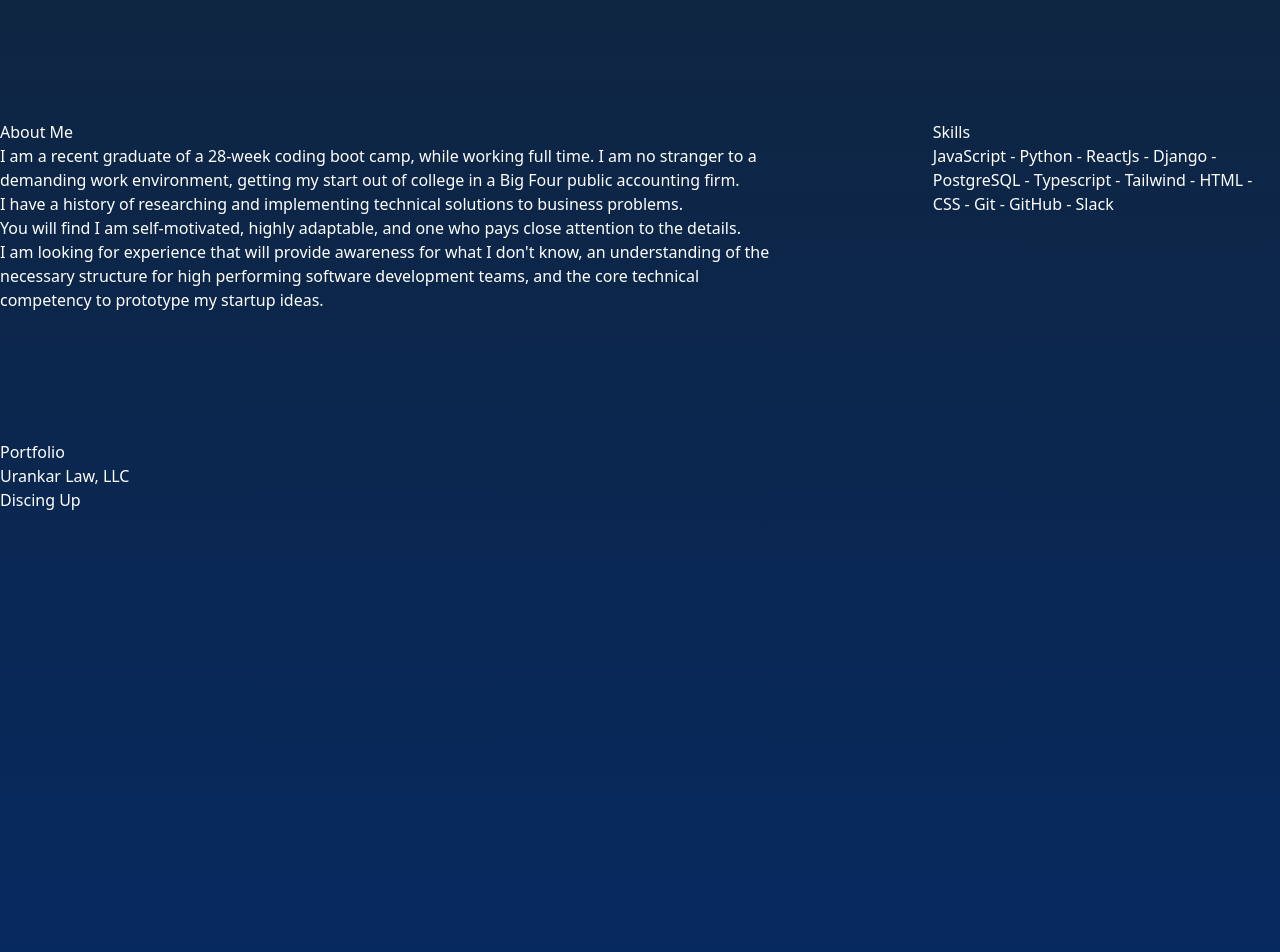
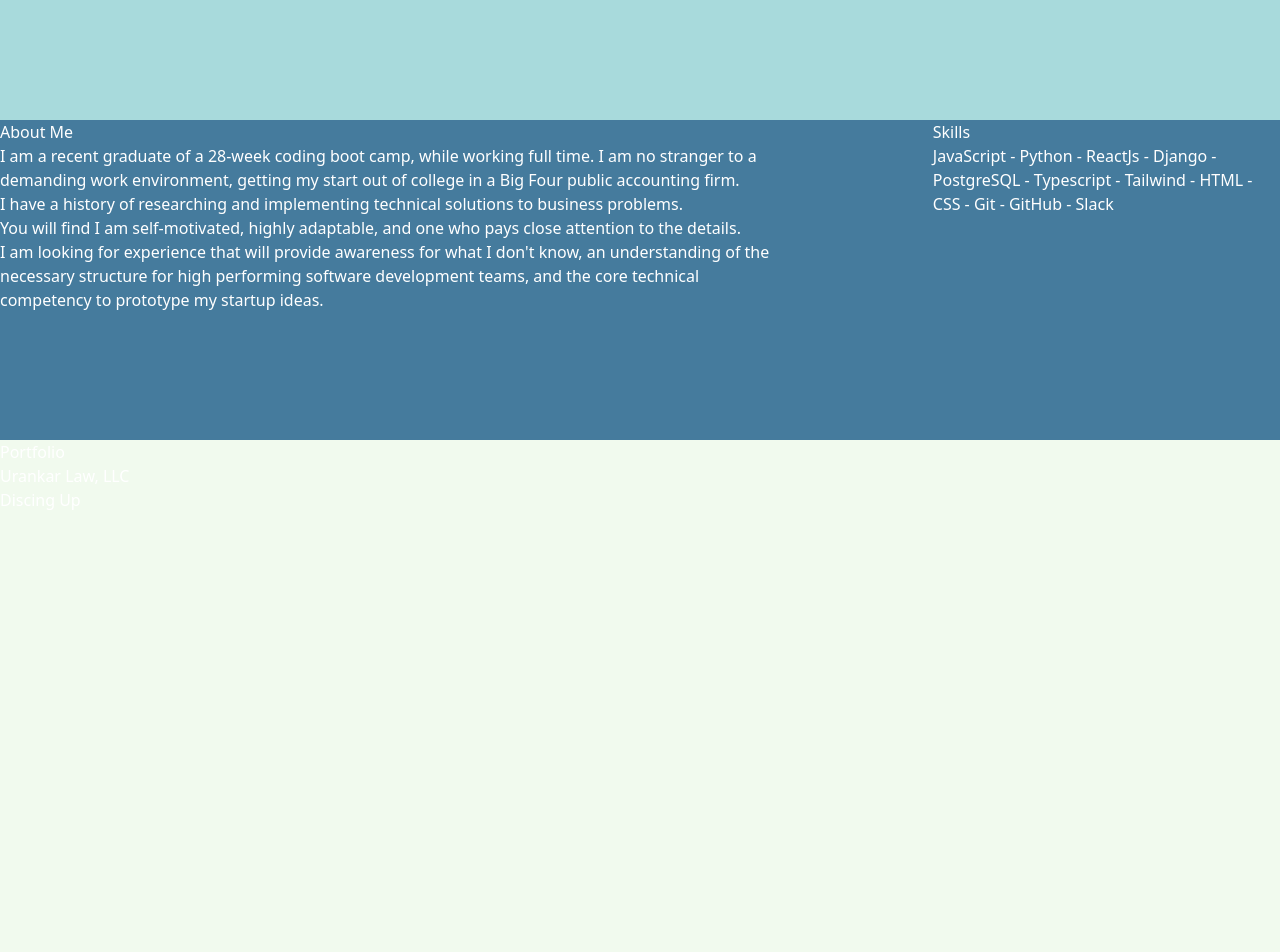
Before and after one commit to stephenqhoward/portfolio-site, a Next.js app: page / in a window 1280 px wide. Shown: the part 680-1632 px from the top of the page. Built offline with nearby package versions, Linux system fonts and the light colour scheme.

Commit message:
Added styling - settling on a color pallette

```diff
--- a/src/components/Navbar/Navbar.tsx
+++ b/src/components/Navbar/Navbar.tsx
@@ -1,4 +1,4 @@
-import { FC } from "react";
+import { type FC } from "react";
 import Link from 'next/link';
 // import heroStyles from "./Hero.module.css";
 
@@ -14,16 +14,16 @@ type NavbarProps = {
 };
 
 const Navbar: FC<NavbarProps> = ({ logo, subTitle, links }) => (
-  <div className="container color-white flex flex-row max-h-10 scroll-smooth">
-    <div className="justify-self-start flex flex-row flex-grow">
+  <div className="container color-white flex flex-row max-h-10 bg-deep-blue items-center">
+    <div className="justify-self-start flex flex-row flex-grow h-12 items-center">
       <h2 className="pr-2">{ logo }</h2>
       <h3>{ subTitle }</h3>
     </div>
-    <div className="justify-self-end">
-      <ul className="flex flex-row">
+    <div className="justify-self-end items-center">
+      <ul className="flex flex-row items-center h-full">
         {links.map((link) => {
           return (
-            <li key={ link.displayText } className="px-5"><Link href={ link.anchor }>{ link.displayText }</Link></li>
+            <Link key={ link.displayText } href={ link.anchor } className="px-5 self-center h-full hover:bg-light-blue rounded-full"><li>{ link.displayText }</li></Link>
           )
         })}
       </ul>
--- a/src/pages/index.tsx
+++ b/src/pages/index.tsx
@@ -10,13 +10,14 @@ const Home: NextPage = () => {
         <meta name="description" content="Portfolio site of Stephen Q. Howard" />
         <link rel="icon" href="/favicon.ico" />
       </Head>
-      <main className="flex min-h-screen flex-col items-center justify-center bg-gradient-to-b from-[#15222c] to-[#022b6d]">
+      <main className="flex flex-col min-h-screen items-center justify-center bg-gradient-to-b from-[#15222c] to-[#022b6d]">
         <Navbar logo="SQH" subTitle="Portfolio Site" links={[{displayText: 'About', anchor: '#about'}, {displayText: 'Portfolio', anchor: '#portfolio'}, {displayText: 'Social', anchor: '#social'}, {displayText: 'Resume', anchor: '#resume'} ]}></Navbar>
-        <section className="min-h-screen">
+        <div className="container flex flex-col items-center justify-center">
+          <section className="min-h-screen min-w-full bg-light-blue">
             <h1>Welcome to Stephen Q Howard&apos;s portfolio site.</h1>
             <p>Please excuse the saw dust as I spin this up!</p>
           </section>
-        <section className="container min-h-[40vh] flex flex-row" id="about">
+          <section className="container min-h-[40vh] flex flex-row bg-blue" id="about">
             <div className="pr-36">
               <h2>About Me</h2>
               <ul>
@@ -31,8 +32,8 @@ const Home: NextPage = () => {
               <p>JavaScript - Python - ReactJs - Django - PostgreSQL - Typescript - Tailwind - HTML - CSS - Git - GitHub - Slack</p>
             </div>
           </section>
-        <section className="container min-h-[80vh]" id="portfolio">
-          <h2>Portfolio</h2>
+          <section className="container min-h-[80vh] bg-cream" id="portfolio">
+            <h2 className="">Portfolio</h2>
             <div>
               <h3>Urankar Law, LLC</h3>
             </div>
@@ -40,7 +41,7 @@ const Home: NextPage = () => {
               <h3>Discing Up</h3>
             </div>
           </section>
-        <section className="container min-h-[40vh]" id="social">
+          <section className="container min-h-[40vh] bg-deep-blue" id="social">
             <h2>Social</h2>
             <ul>
               <li>LinkedIn: <a href='https://www.linkedin.com/in/stephenqhoward/'>StephenQHoward</a></li>
@@ -48,6 +49,7 @@ const Home: NextPage = () => {
               <li>Resume: </li>
             </ul>
           </section>
+        </div>
       </main>
     </>
   );
--- a/tailwind.config.cjs
+++ b/tailwind.config.cjs
@@ -2,6 +2,23 @@
 module.exports = {
   content: ["./src/**/*.{js,ts,jsx,tsx}"],
   theme: {
+    screens: {
+      sm: '640px',
+      md: '768px',
+      lg: '1024px',
+      xl: '1280px',
+      xxl: '1440px',
+    },
+    colors: {
+      transparent: 'transparent',
+      current: 'currentColor',
+      'red': '#E63946',
+      'cream': '#F1FAEE',
+      'white': '#fff',
+      'light-blue': '#A8DADC',
+      'blue': '#457B9d',
+      'deep-blue': '#1D3557'
+    },
     extend: {},
   },
   plugins: [],
```
Lines whose indentation alone changed are shown as unchanged.
